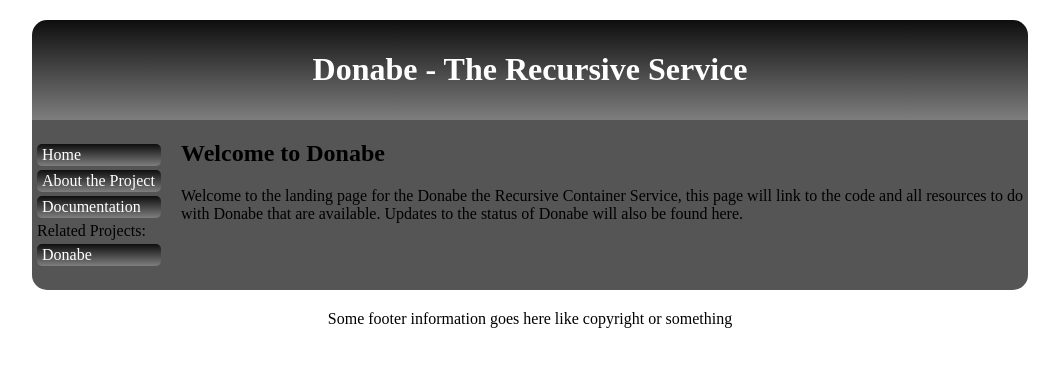
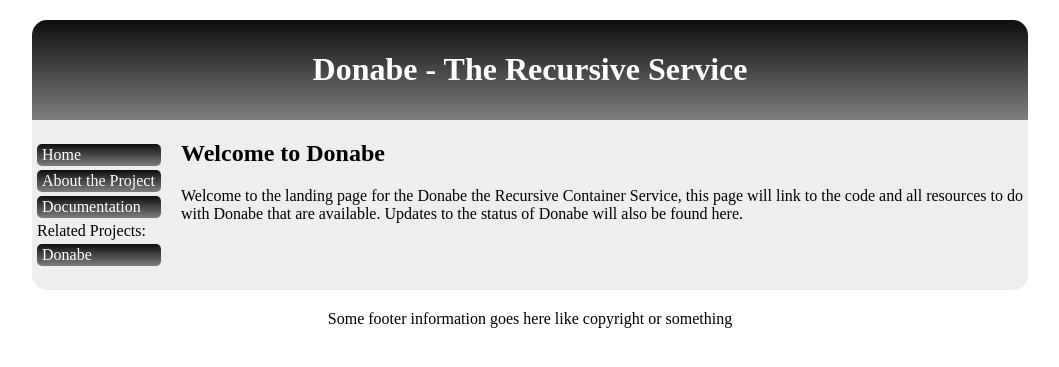
Before and after one commit to CiscoSystems/donabe, a Jekyll site: the page built from index.html, in a window 1280 px wide. Shown: the top 367 px of the page, without its empty margins (110-1169 px from the left). Built offline with Jekyll 4.4.1, drawn with Linux system fonts in a browser that asks for light colours.

Commit message:
Updated visual styling again

```diff
--- a/css/style.css
+++ b/css/style.css
@@ -19,7 +19,7 @@ body {
   padding-left: 5px;
   padding-top: 20px;
   padding-bottom: 20px;
-  background-color: #555555;
+  background-color:#eeeeee;
   border-radius: 0px 0px 15px 15px;
 }
 
```
